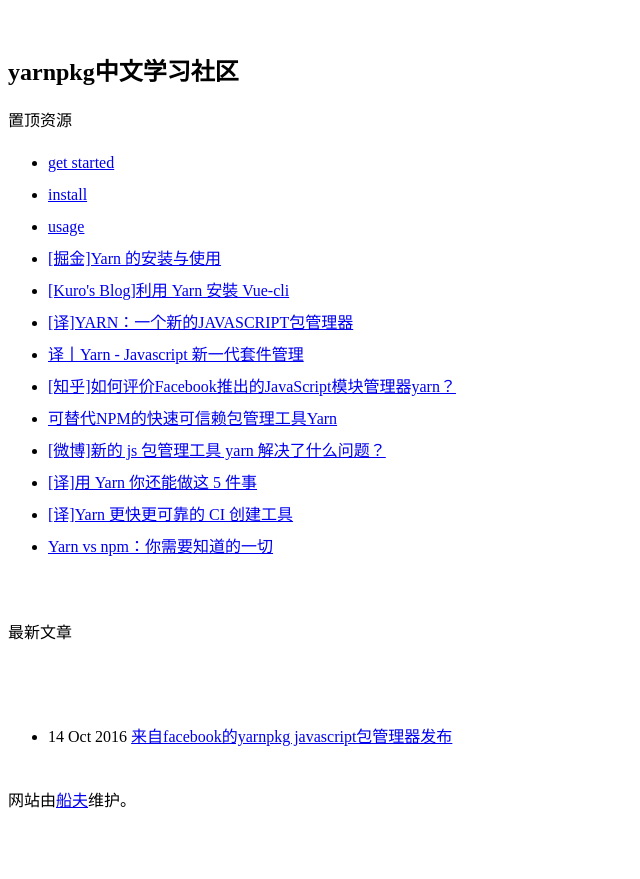
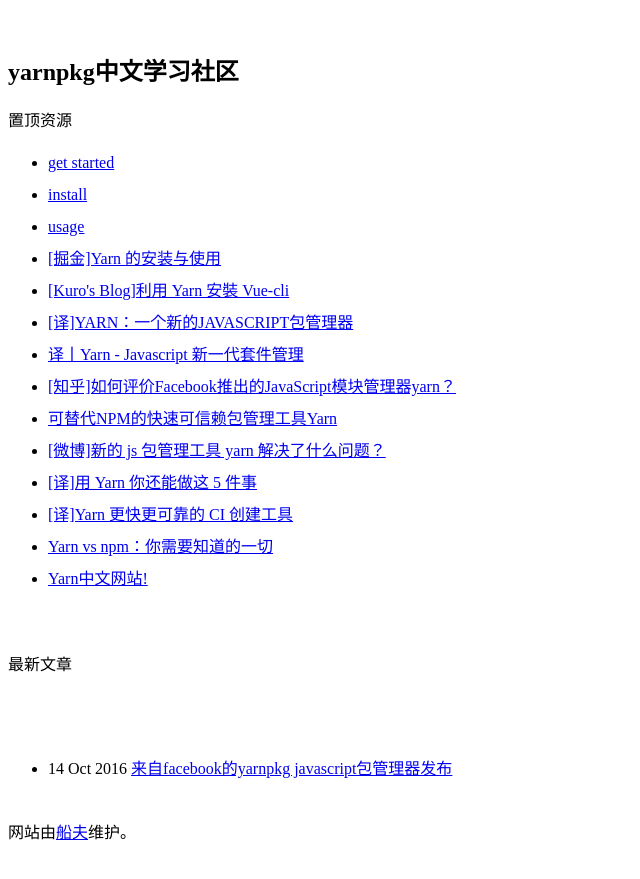
Before and after one commit to houyhea/yarnpkgcn, a Jekyll site: the page built from index.html, in a window 1280 px wide. Shown: the top 879 px of the page, without its empty margins (0-640 px from the left). Built offline with Jekyll 4.4.1, drawn with Linux system fonts in a browser that asks for light colours; comment, search, counter and statistics services are not loaded.

Commit message:
添加链接

```diff
--- a/index.html
+++ b/index.html
@@ -52,6 +52,12 @@
         <a href="https://zhuanlan.zhihu.com/p/23493436">
             Yarn vs npm：你需要知道的一切 </a>
     </li>
+    <li>
+        <a href="https://yarnpkg.com/zh-Hans/">
+            Yarn中文网站! </a>
+    </li>
+
+
 </ul>
 
 
```
Also changed, not shown: 1 other file.
